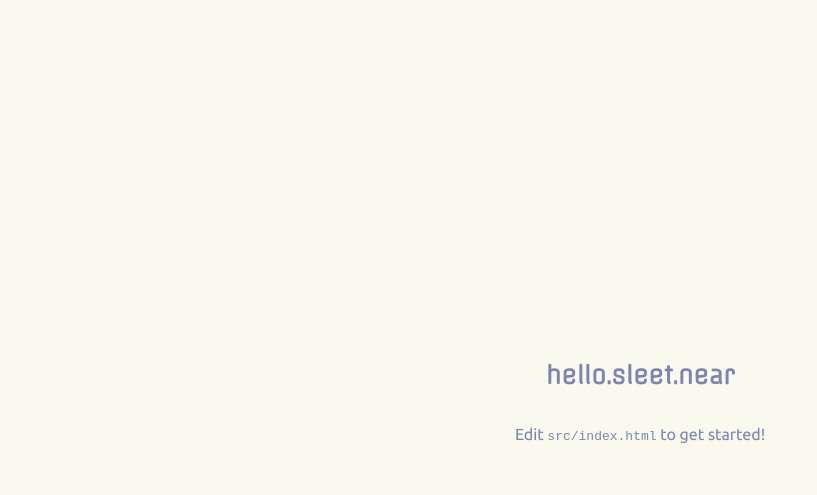
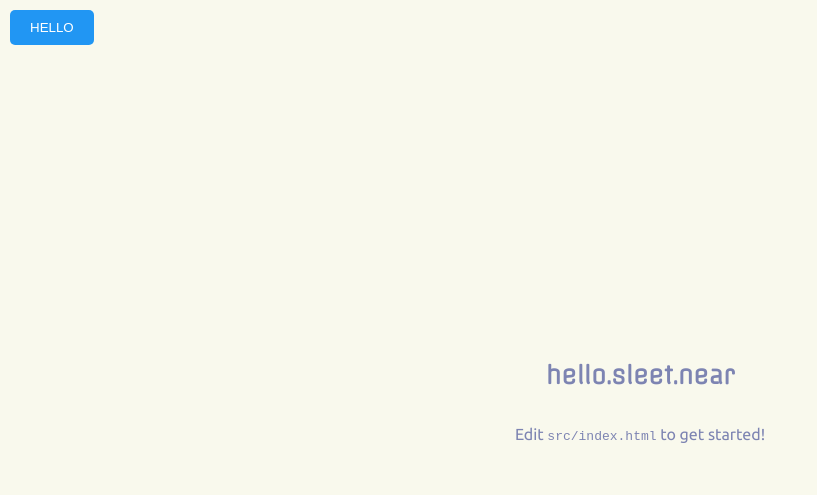
Before and after one commit to sleetplayground/sleet_web_hello, a website: page src/index.html in a window 1280 px wide. Shown: the whole page, without its empty margins (0-817 px from the left). Drawn offline with Linux system fonts and the light colour scheme.

Commit message:
network_toggle_button

```diff
--- a/src/css/style.css
+++ b/src/css/style.css
@@ -48,3 +48,25 @@ article {
       color: var(--dark-text);
   }
 }
+
+
+
+
+/* near network and login */
+
+#network_toggle_button {
+  position: fixed;
+  top: 10px;
+  left: 10px;
+  background-color: #2196F3; /* Example background color */
+  color: white;
+  border: none;
+  padding: 10px 20px;
+  border-radius: 5px;
+  cursor: pointer;
+  transition: background-color 0.3s;
+}
+
+#network_toggle_button:hover {
+  background-color: #1976D2; /* Darker shade on hover */
+}
--- a/src/index.html
+++ b/src/index.html
@@ -16,11 +16,18 @@
 <body>
 
 
+  <!-- Main Ui will be in  article -->
   <article>
     <h1>hello.sleet.near</h1>
     <p>Edit <code>src/index.html</code> to get started!</p>
   </article>
 
+  <!-- Additional ui -->
+  <button id="network_toggle_button">HELLO</button>
+
+
+  <!-- scipts -->
+
 
 </body>
 
```
